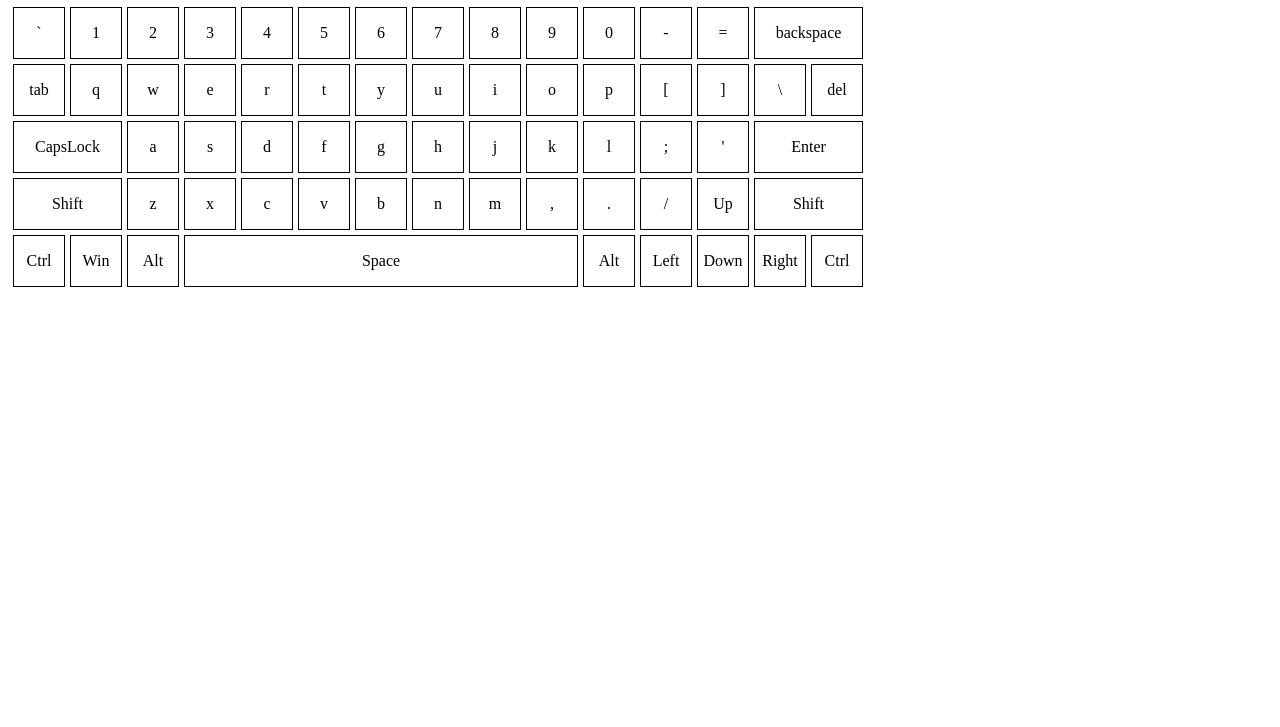
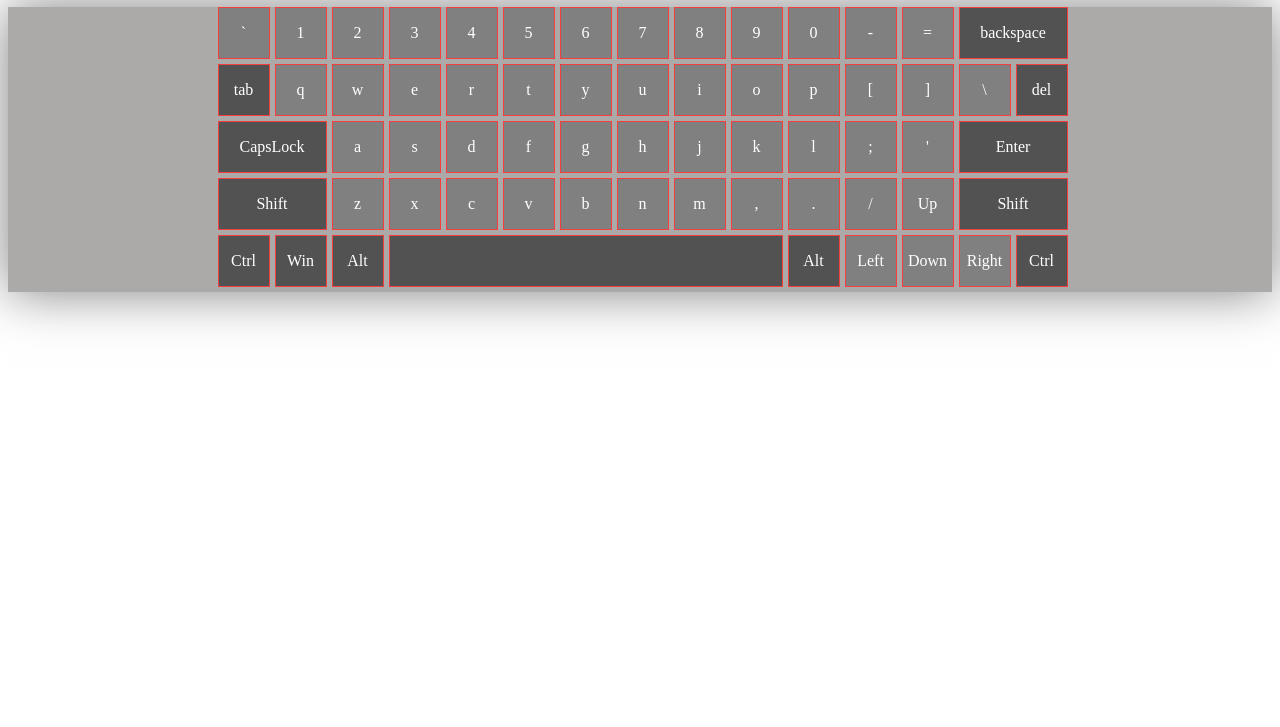
Before and after one commit to HEGGIX/virtual-keyboard, a website: page index.html in a window 1280 px wide. Shown: the part 73-800 px from the top of the page. Drawn offline with Linux system fonts and the light colour scheme.

Commit message:
refactor: add new style CSS

```diff
--- a/script.js
+++ b/script.js
@@ -106,7 +106,8 @@ const config = [
             lang: {
                 en: 'tab',
                 ru: 'tab'
-            }
+            },
+            style : "special"
         },
         {
             keyCode: 81,
@@ -204,7 +205,8 @@ const config = [
             lang: {
                 en: 'del',
                 ru: 'del'
-            }
+            },
+            style : "special"
         },
     ],
     [
@@ -404,6 +406,7 @@ const config = [
                 en: 'Ctrl',
                 ru: 'Ctrl'
             },
+            style : "special"
         },
         {
             keyCode: 91,
@@ -411,6 +414,7 @@ const config = [
                 en: 'Win',
                 ru: 'Win'
             },
+            style : "special"
         },
         {
             keyCode: 18,
@@ -418,14 +422,15 @@ const config = [
                 en: 'Alt',
                 ru: 'Alt'
             },
+            style : "special"
         },
         {
             keyCode: 32,
             lang: {
-                en: 'Space',
+                en: '',
                 ru: 'Space'
             },
-            style: 'space'
+            style : "space"
         },
         {
             keyCode: 18,
@@ -433,6 +438,7 @@ const config = [
                 en: 'Alt',
                 ru: 'Alt'
             },
+            style : "special"
         },
         {
             keyCode: 37,
@@ -461,6 +467,7 @@ const config = [
                 en: 'Ctrl',
                 ru: 'Ctrl'
             },
+            style : "special"
         }
     ]
 ]
--- a/style.css
+++ b/style.css
@@ -1,14 +1,23 @@
+.container {
+    background-color: rgb(172, 169, 169);
+    box-shadow: 0 0 50px rgba(0, 0, 0, 0.5);
+}
+
 .row {
     display: flex;
+    justify-content: center;
+    align-items: center;
 }
 
 .key {
-    border: 1px solid black;
+    border: 1px solid  rgb(245, 63, 63);
     margin-left: 5px;
     margin-bottom: 5px;
     display: flex;
     justify-content: center;
     align-items: center;
+    background-color: gray;
+    color: white;
 }
 
 .common {
@@ -19,24 +28,35 @@
 .backspace {
     width: 107px;
     height: 50px;
+    background-color: rgb(83, 82, 82);
 }
 
 .capslock {
     width: 107px;
     height: 50px;
+    background-color: rgb(83, 82, 82);
 }
 
 .enter {
     width: 107px;
     height: 50px;
+    background-color: rgb(83, 82, 82);
 }
 
 .shift {
     width: 107px;
     height: 50px;
+    background-color: rgb(83, 82, 82);
 }
 
 .space {
     width: 392px;
     height: 50px;
+    background-color: rgb(83, 82, 82);
 }
+
+.special {
+    width: 50px;
+    height: 50px;
+    background-color: rgb(83, 82, 82);
+}
```
Also changed, not shown: images/arrow-down.png (added), images/arrow-left.png (added), images/arrow-right.png (added), images/arrow-up.png (added).
